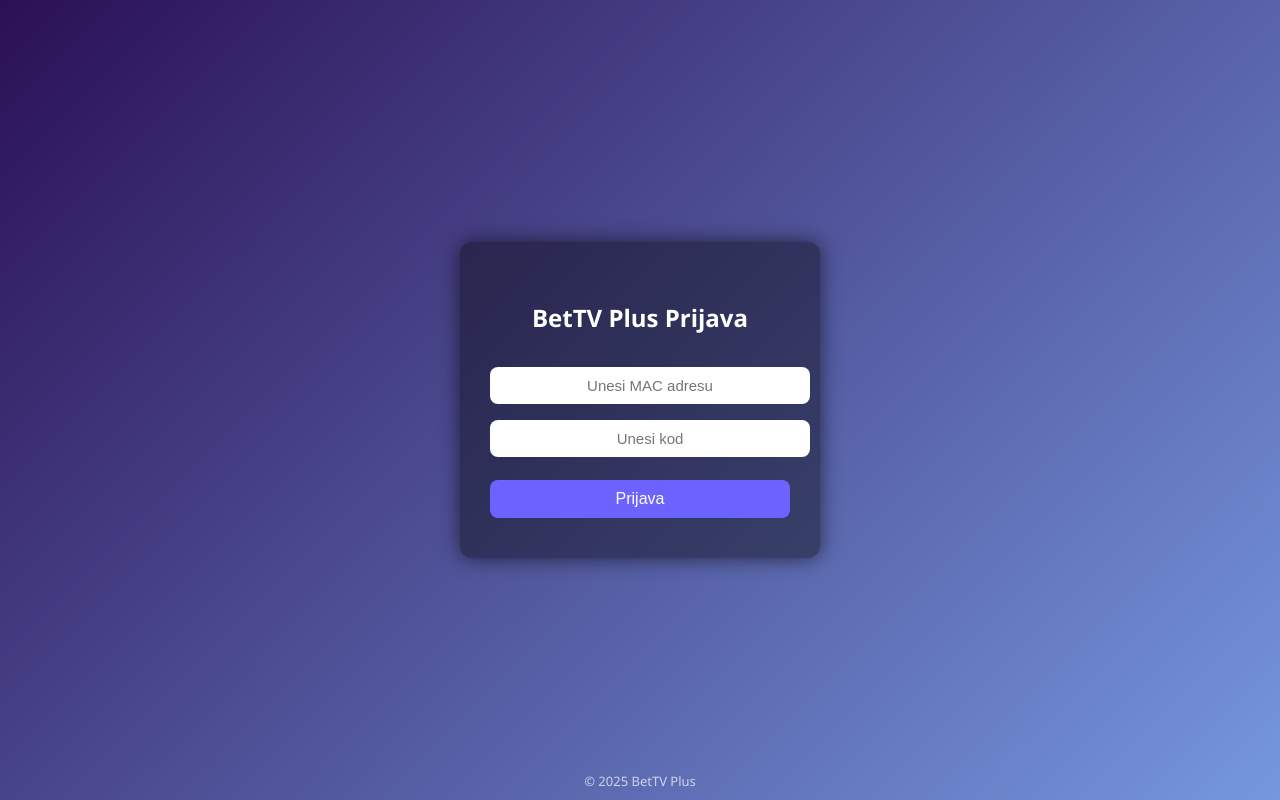
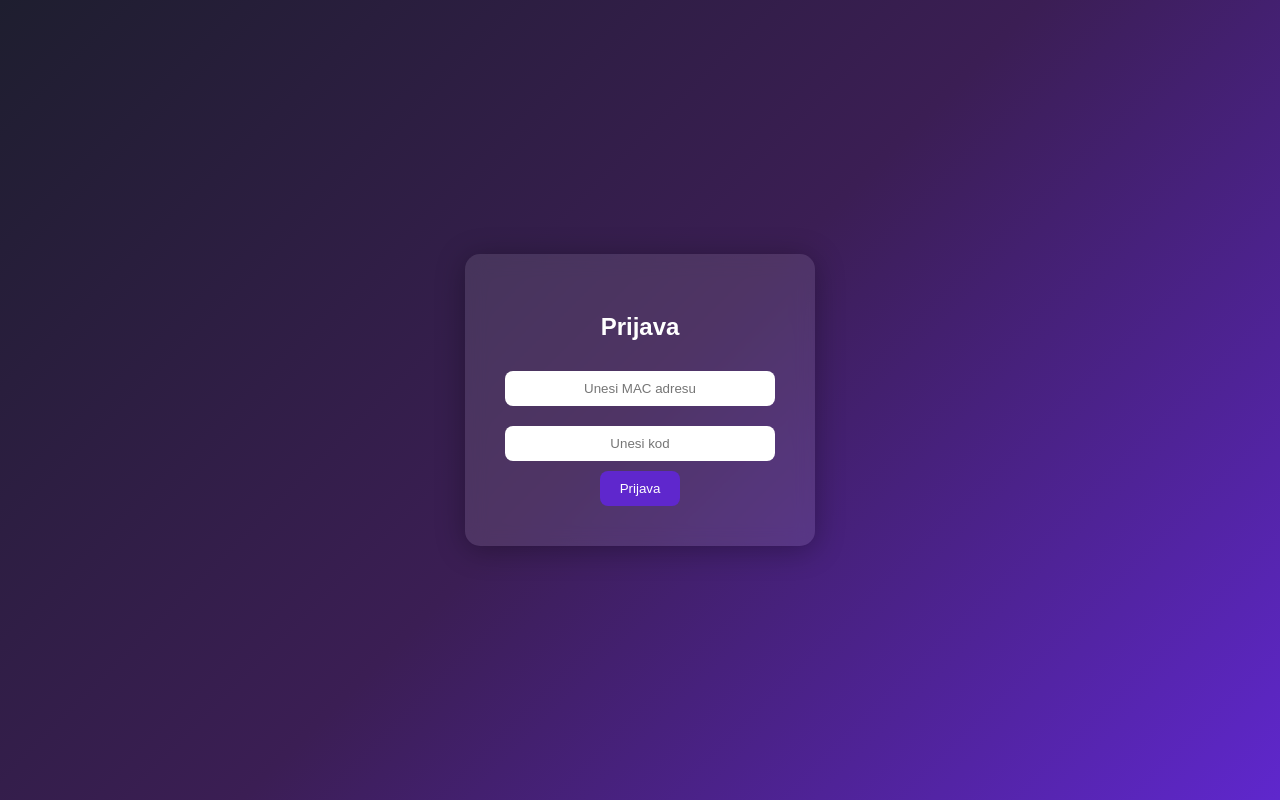
Before and after one commit to paybey2-crypto/bettvplus-web, a Flask app: page / in a window 1280 px wide. Run offline with Flask 2, Linux system fonts and the light colour scheme.

Commit message:
Update index.html

```diff
--- a/templates/index.html
+++ b/templates/index.html
@@ -4,95 +4,60 @@
 <head>
     <meta charset="UTF-8">
     <meta name="viewport" content="width=device-width, initial-scale=1.0">
-    <title>Prijava | BetTV Plus</title>
+    <title>Prijava</title>
     <style>
         body {
             margin: 0;
+            padding: 0;
             height: 100vh;
+            background: linear-gradient(135deg, #1e1e2f, #3b1e54, #5f27cd);
             display: flex;
             justify-content: center;
             align-items: center;
-            background: linear-gradient(135deg, #2b1055, #7597de);
-            font-family: 'Segoe UI', Tahoma, Geneva, Verdana, sans-serif;
-            color: #fff;
+            font-family: Arial, sans-serif;
         }
-        .login-box {
-            background-color: rgba(0, 0, 0, 0.4);
-            padding: 40px 30px;
-            border-radius: 12px;
-            box-shadow: 0 0 20px rgba(0, 0, 0, 0.6);
+        .login-container {
+            background-color: rgba(255, 255, 255, 0.1);
+            padding: 40px;
+            border-radius: 15px;
+            box-shadow: 0 4px 30px rgba(0, 0, 0, 0.3);
+            backdrop-filter: blur(10px);
             text-align: center;
-            width: 300px;
         }
-        .login-box h2 {
-            margin-bottom: 25px;
-            color: #fff;
-        }
-        .login-box input {
-            width: 100%;
+        input {
+            width: 250px;
             padding: 10px;
-            margin: 8px 0;
+            margin: 10px 0;
             border: none;
             border-radius: 8px;
             text-align: center;
-            font-size: 15px;
         }
-        .login-box input[type="text"] {
-            background-color: #fff;
-            color: #000;
-        }
-        .login-box button {
-            position: relative;
-            overflow: hidden;
-            width: 100%;
-            padding: 10px;
-            margin-top: 15px;
-            background-color: #6c63ff;
+        button {
+            padding: 10px 20px;
             border: none;
             border-radius: 8px;
-            color: #fff;
-            font-size: 16px;
+            background: #5f27cd;
+            color: white;
             cursor: pointer;
-            transition: background-color 0.3s ease;
+            transition: background 0.3s ease;
         }
-        .login-box button::before {
-            content: "";
-            position: absolute;
-            top: 0;
-            left: -75%;
-            width: 50%;
-            height: 100%;
-            background: linear-gradient(120deg, transparent, rgba(255,255,255,0.4), transparent);
-            transform: skewX(-25deg);
+        button:hover {
+            background: #341f97;
         }
-        .login-box button:hover::before {
-            animation: shine 0.8s forwards;
-        }
-        @keyframes shine {
-            100% {
-                left: 125%;
-            }
-        }
-        .login-box button:hover {
-            background-color: #5946d2;
-        }
-        footer {
-            position: absolute;
-            bottom: 10px;
-            font-size: 13px;
-            opacity: 0.7;
+        h2 {
+            color: white;
+            margin-bottom: 20px;
         }
     </style>
 </head>
 <body>
-    <div class="login-box">
-        <h2>BetTV Plus Prijava</h2>
-        <form action="/login" method="post">
-            <input type="text" name="mac" placeholder="Unesi MAC adresu" required>
-            <input type="text" name="code" placeholder="Unesi kod" required>
+    <div class="login-container">
+        <h2>Prijava</h2>
+        <form action="/login" method="POST">
+            <input type="text" name="mac" placeholder="Unesi MAC adresu" required><br>
+            <input type="text" name="code" placeholder="Unesi kod" required><br>
             <button type="submit">Prijava</button>
         </form>
     </div>
-    <footer>© 2025 BetTV Plus</footer>
 </body>
 </html>
```
